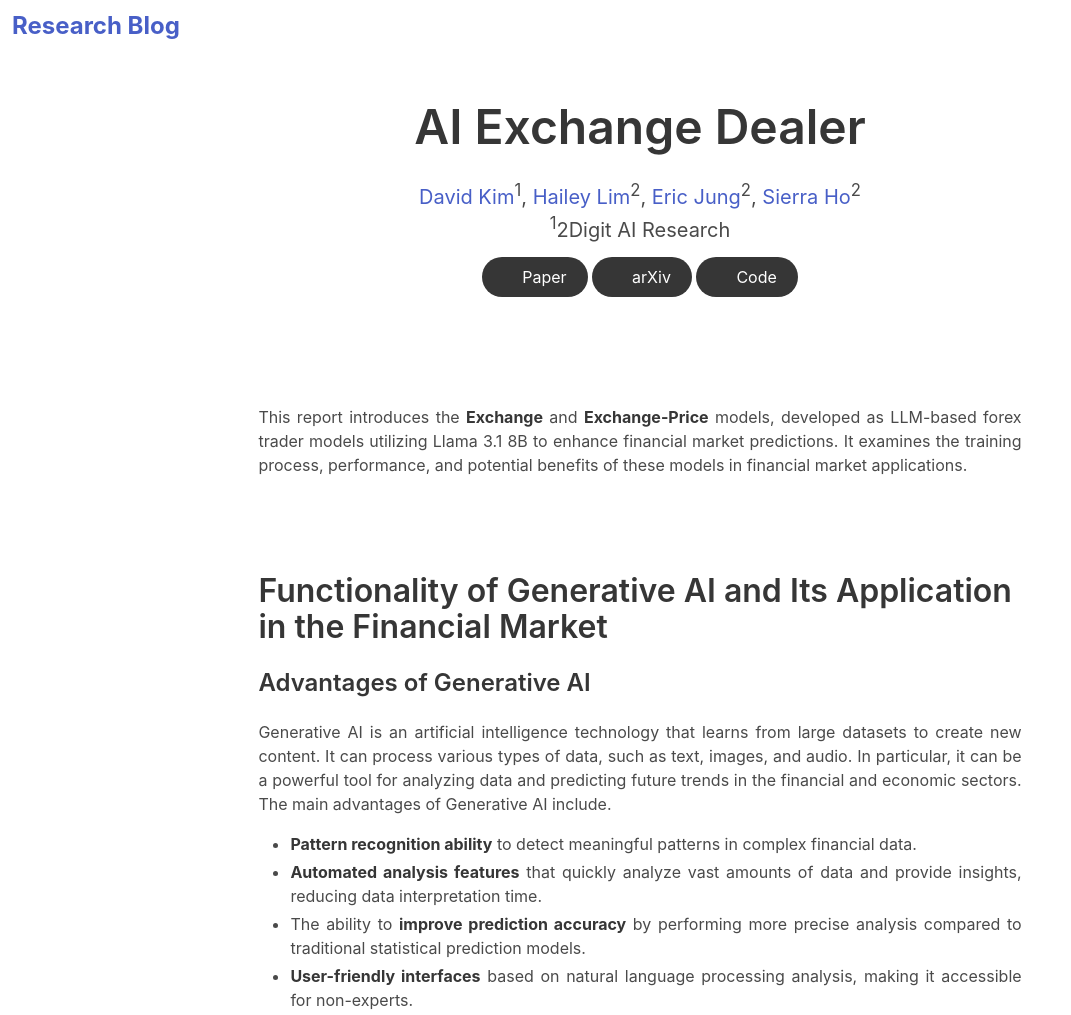
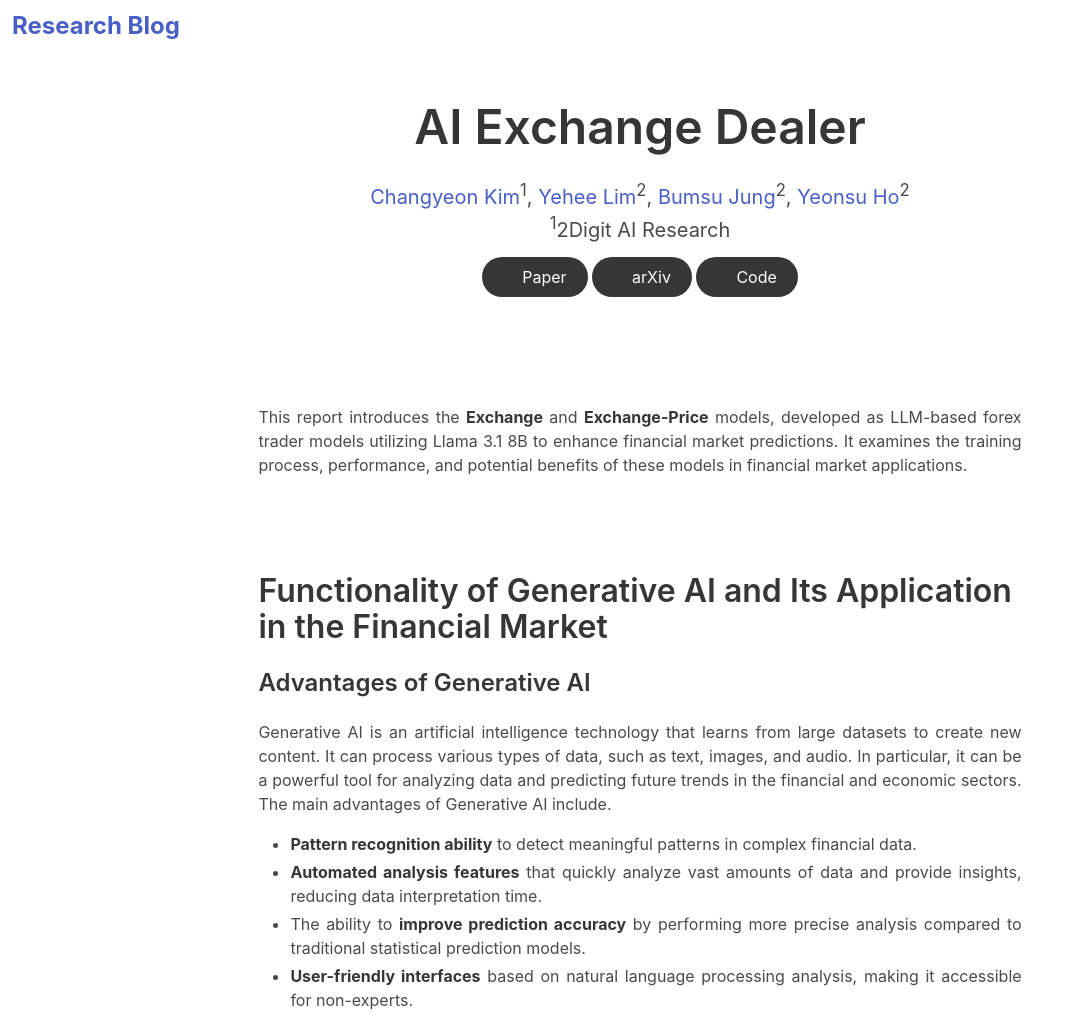
Before and after one commit to davidkim205/davidkim205.github.io, a plain HTML site: page ai_exchange_dealer.html in a window 1280 px wide. Shown: the top 1015 px of the page, without its empty margins (0-1071 px from the left). Drawn offline with nearby package versions, Linux system fonts and the light colour scheme; some icons are missing; a web font is replaced by a local one.

Commit message:
이름 변경

```diff
--- a/ai_exchange_dealer.html
+++ b/ai_exchange_dealer.html
@@ -43,18 +43,18 @@
 
           <div class="is-size-5 publication-authors">
             <span class="author-block">
-              <a>David Kim</a><sup>1</sup>,</span>
-<!--               <a href="https://keunhong.com">David Kim</a><sup>1</sup>,</span> -->
+              <a>Changyeon Kim</a><sup>1</sup>,</span>
+<!--               <a href="https://keunhong.com">Changyeon Kim</a><sup>1</sup>,</span> -->
             <span class="author-block">
-              <a>Hailey Lim</a><sup>2</sup>,</span>
-<!--               <a href="https://utkarshsinha.com">Hailey Lim</a><sup>2</sup>,</span> -->
+              <a>Yehee Lim</a><sup>2</sup>,</span>
+<!--               <a href="https://utkarshsinha.com">Yehee Lim</a><sup>2</sup>,</span> -->
             <span class="author-block">
-              <a>Eric Jung</a><sup>2</sup>,</span>
-<!--               <a href="https://jonbarron.info">Eric Jung</a><sup>2</sup>, -->
+              <a>Bumsu Jung</a><sup>2</sup>,</span>
+<!--               <a href="https://jonbarron.info">Bumsu Jung</a><sup>2</sup>, -->
             </span>
             <span class="author-block">
-              <a>Sierra Ho</a><sup>2</sup></span>
-<!--               <a href="http://sofienbouaziz.com">Sierra Ho</a><sup>2</sup>, -->
+              <a>Yeonsu Ho</a><sup>2</sup></span>
+<!--               <a href="http://sofienbouaziz.com">Yeonsu Ho</a><sup>2</sup>, -->
             </span>
           </div>
 
```
